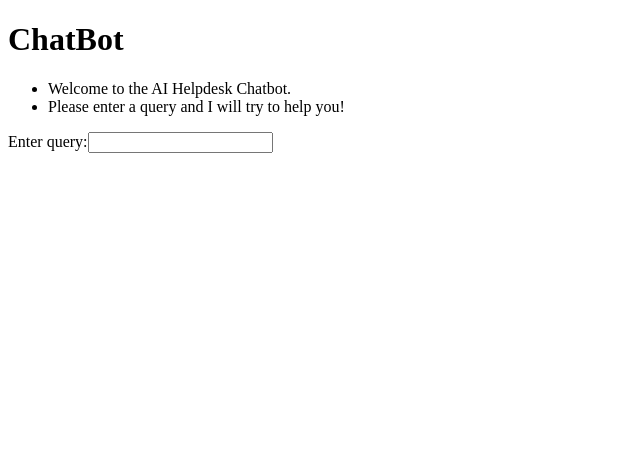
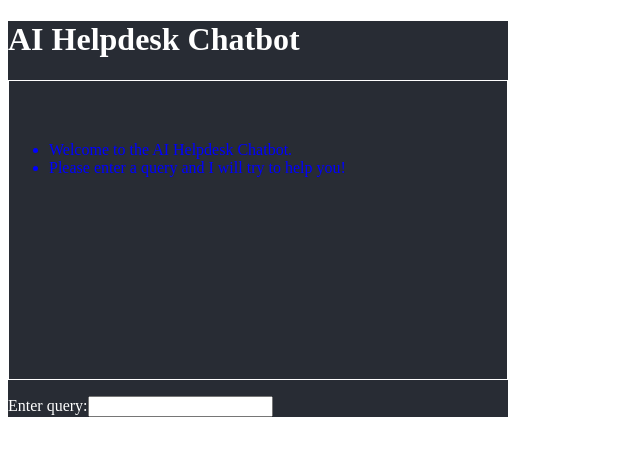
Before and after one commit to RobSnz/AI-Chatbot, a React (Create React App) app: page / in a window 1280 px wide. Shown: the top 456 px of the page, without its empty margins (0-640 px from the left). Built offline with nearby package versions, Linux system fonts and the light colour scheme; what api-ai-javascript would draw is missing.

Commit message:
Added basic css

```diff
--- a/package.json
+++ b/package.json
@@ -12,6 +12,7 @@
     "react-dom": "^16.13.1",
     "react-redux": "^7.2.0",
     "react-scripts": "3.4.1",
+    "react-scroll-to-bottom": "^3.0.0",
     "redux": "^4.0.5"
   },
   "scripts": {
--- a/src/App.js
+++ b/src/App.js
@@ -1,18 +1,60 @@
-import React, {Component} from 'react';
+import React from 'react';
 import {connect} from 'react-redux';
 import {sendMessage} from './chat';
 
-class App extends Component {
+const mainStyle = {
+  backgroundColor: '#282c34',
+  width: '500px'
+};
+
+const headerStyle = {
+  color: 'white'
+};
+
+const queryStyle = {
+  color: 'white',
+  backgroundColor: '#282c34',
+  boxSizing: 'border-box',
+  height: '300px',
+  paddingTop: "60px",
+  paddingBottom: "60px",
+  border: "1px solid",
+  wordWrap: 'break-word',
+  overflow: 'scroll'
+};
+
+const chatbot = {
+  color: 'blue',
+};
+
+const user = {
+  color: 'red'
+};
+
+class App extends React.Component {
   render() {
     const {feed, sendMessage} = this.props;
+    console.log(this.props);
+
+    const number = feed.length;
+    const styleType = feed[number-1].sender;
+    console.log(styleType);
+
     return (
-      <div>
-        <h1>ChatBot</h1>
-        <ul>
-          {feed.map(entry => <li>{entry.text}</li>)}
-        </ul>
-        Enter query:
-        <input type="text" onKeyDown={(e) => e.keyCode === 13 ? sendMessage(e.target.value) : null}/>
+      <div style={mainStyle}>
+        <h1 style={headerStyle}>AI Helpdesk Chatbot</h1>
+
+
+          <ul style={queryStyle}>
+              {feed.map(entry => <li style={chatbot}>{entry.text}</li>)}
+          </ul>
+
+        <p style={headerStyle}>Enter query:
+          <input
+            type="text"
+            onKeyDown={(e) => e.keyCode === 13 ? sendMessage(e.target.value) : null}
+          />
+        </p>
       </div>
     )
   }
--- /dev/null
+++ b/src/app.css
@@ -0,0 +1,6 @@
+body {
+    background-color: #282c34;
+    color: white;
+    padding: 40px;
+    font-family: Arial;
+}
--- a/src/chat.js
+++ b/src/chat.js
@@ -4,8 +4,8 @@ import {applyMiddleware, createStore} from 'redux';
 const client = new ApiAiClient({accessToken: "8dd1b597e3fe4d95a08f8e69d96545c6"});
 const ON_MESSAGE = "ON_MESSAGE";
 
-const initState = ({text: 'Welcome to the AI Helpdesk Chatbot.'});
-const initState2 = ({text: 'Please enter a query and I will try to help you!'});
+const initState = ({text: 'Welcome to the AI Helpdesk Chatbot.', sender: 'chatbot'});
+const initState2 = ({text: 'Please enter a query and I will try to help you!', sender: 'chatbot'});
 
 export const sendMessage = (text, sender = 'user') => ({
     type: ON_MESSAGE,
```
Also changed, not shown: 1 other file (tests, documents, lock files or other folders).
